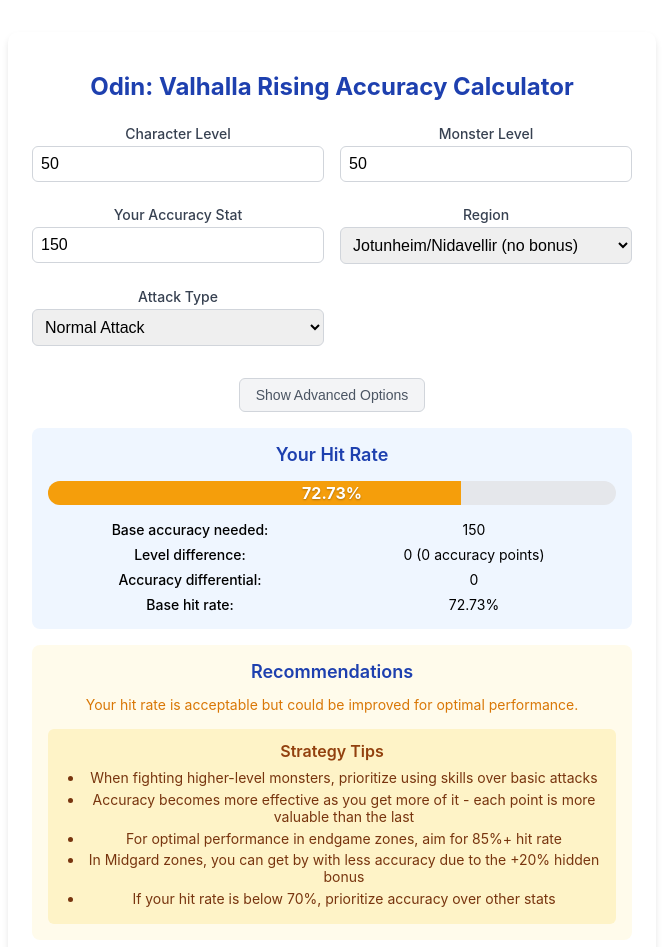
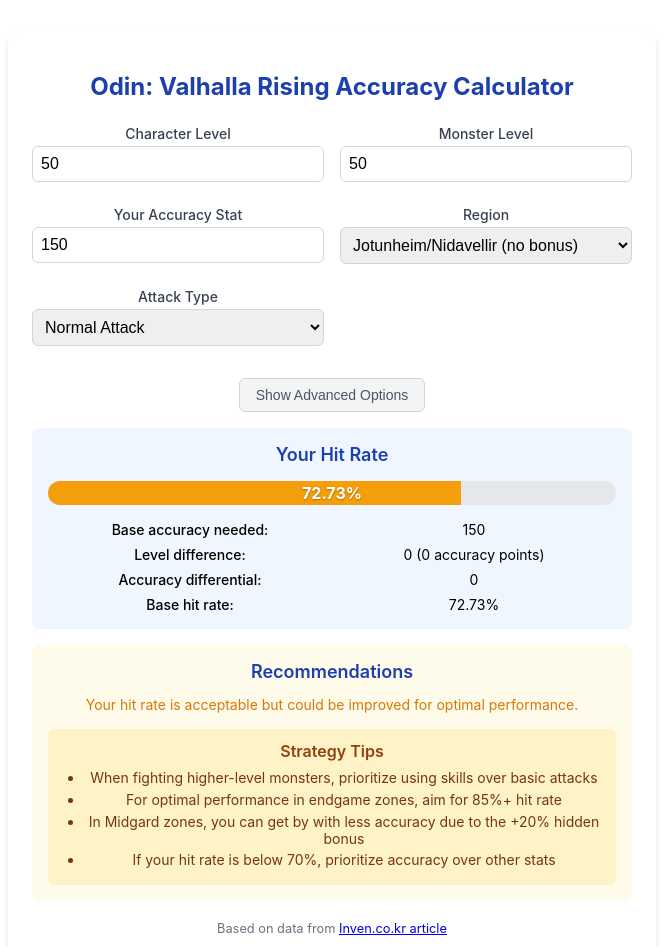
Before and after one commit to Mystonats/accuracy-calculator, a React (Create React App) app: page / in a window 1280 px wide. Shown: the top 947 px of the page, without its empty margins (308-971 px from the left). Built offline with nearby package versions, Linux system fonts and the light colour scheme.

Commit message:
removed uneccessary tip line

```diff
--- a/src/components/OdinAccuracyCalculator.js
+++ b/src/components/OdinAccuracyCalculator.js
@@ -289,7 +289,6 @@
           <h3 className="tips-title">Strategy Tips</h3>
           <ul className="tips-list">
             <li>When fighting higher-level monsters, prioritize using skills over basic attacks</li>
-            <li>Accuracy becomes more effective as you get more of it - each point is more valuable than the last</li>
             <li>For optimal performance in endgame zones, aim for 85%+ hit rate</li>
             <li>In Midgard zones, you can get by with less accuracy due to the +20% hidden bonus</li>
             <li>If your hit rate is below 70%, prioritize accuracy over other stats</li>
```
